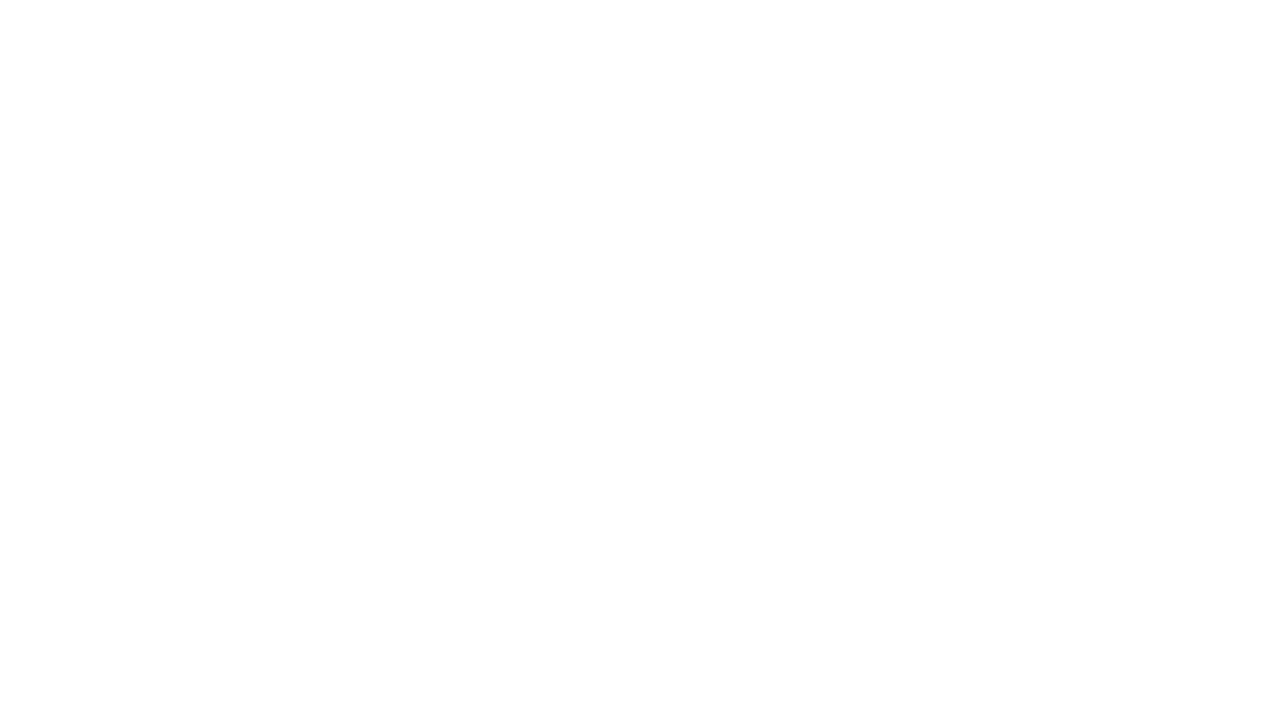
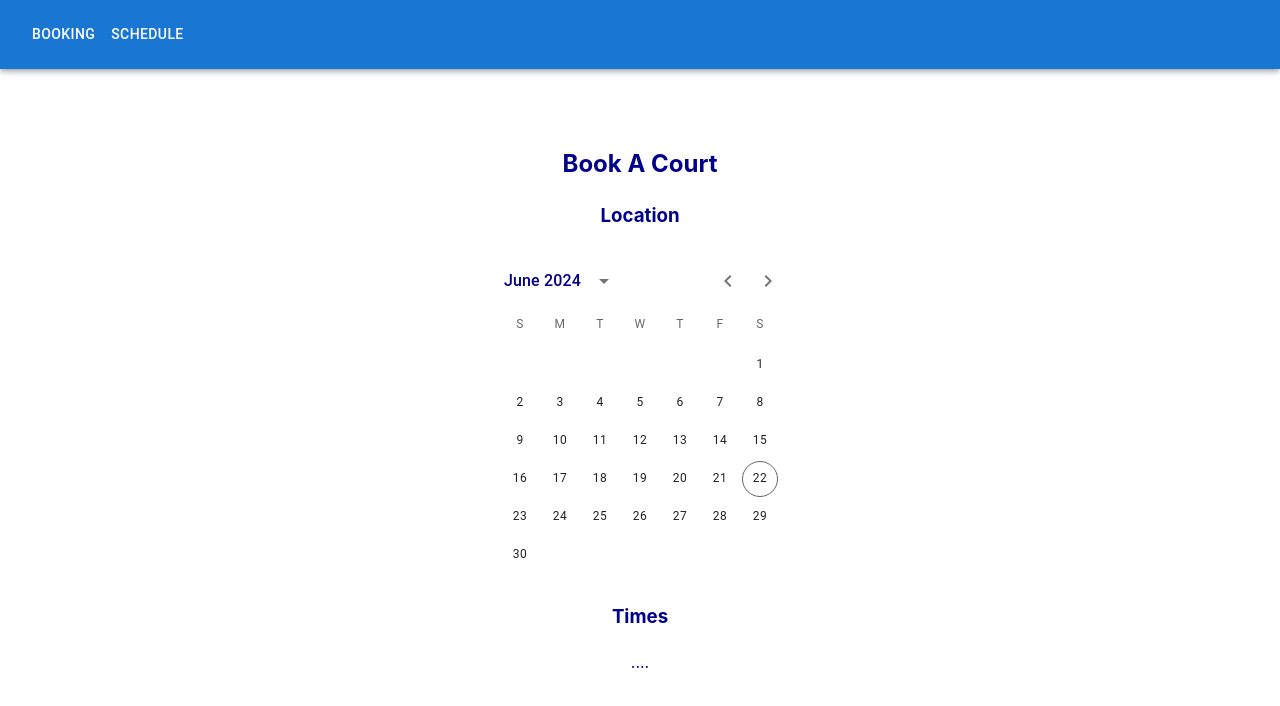
Before and after one commit to Alex-Cartwright/tennis-bot, a React (Vite) app: page /booking in a window 1280 px wide. Before the commit this address had no page. Shown: the top 706 px of the page. Built offline with nearby package versions, Linux system fonts and the light colour scheme.

Commit message:
working app bar and navigation

```diff
--- a/src/components/Navbar/Navbar.tsx
+++ b/src/components/Navbar/Navbar.tsx
@@ -1,15 +1,24 @@
 import { AppBar, Button, Toolbar } from "@mui/material"
+import { useNavigate } from "react-router-dom"
 
 
 export const Navbar = () => {
+  const navigate = useNavigate();
+
   return (
     <AppBar>
       <Toolbar>
-        <Button sx={{ my: 2, color: 'white', display: 'block' }}>
-          Book A Court
+        <Button
+          sx={{ my: 2, color: 'white', display: 'block' }}
+          onClick={() => navigate('/booking')}
+        >
+          Booking
         </Button>
-        <Button sx={{ my: 2, color: 'white', display: 'block' }}>
-          View Schedule
+        <Button
+          sx={{ my: 2, color: 'white', display: 'block' }}
+          onClick={() => navigate('/schedule')}
+        >
+          Schedule
         </Button>
       </Toolbar>
     </AppBar>
--- /dev/null
+++ b/src/features/booking/index.ts
@@ -0,0 +1 @@
+export * from './routes/Booking'
--- a/src/features/scheduler/routes/Scheduler.tsx
+++ b/src/features/booking/routes/Booking.tsx
@@ -1,10 +1,10 @@
 import { DateCalendar } from "@mui/x-date-pickers"
 
-export const Scheduler = () => {
+export const Booking = () => {
 
   return (
     <div>
-      <h2>Scheduler</h2>
+      <h2>Book A Court</h2>
       <h3>Location</h3>
       <DateCalendar />
       <h3>Times</h3>
--- /dev/null
+++ b/src/features/schedule/routes/Schedule.tsx
@@ -0,0 +1,9 @@
+
+export const Schedule = () => {
+  return (
+    <div>
+      <h2>Schedule</h2>
+      View your scheduled bookings here
+    </div>
+  )
+}
--- a/src/features/scheduler/index.ts
+++ /dev/null
@@ -1 +0,0 @@
-export * from './routes/Scheduler'
--- a/src/routes/index.tsx
+++ b/src/routes/index.tsx
@@ -1,7 +1,8 @@
 import { Outlet, useRoutes } from "react-router-dom"
-import { Scheduler } from "../features/scheduler"
 import { Home } from "../features/home"
 import { Navbar } from "../components/Navbar"
+import { Booking } from "../features/booking"
+import { Schedule } from "../features/schedule/routes/Schedule"
 
 export const AppRoutes = () => {
 
@@ -20,7 +21,8 @@ export const AppRoutes = () => {
       element: <App />,
       children: [
         { index: true, element: <Home /> },
-        { path: 'scheduler', element: <Scheduler /> },
+        { path: 'booking', element: <Booking /> },
+        { path: 'schedule', element: <Schedule />}
       ]
     }
   ]
```
Also changed, not shown: src/features/booking/api/fetchLocations.ts (renamed from src/features/scheduler/api/fetchLocations.ts), src/features/schedule/index.ts (added), 2 other files (tests, documents, lock files or other folders).
